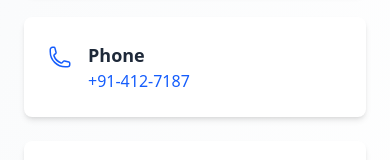
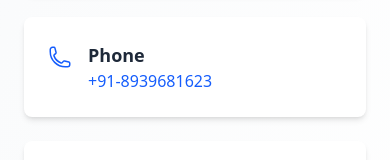
Before and after one commit to bnanupam/crytonova, a Next.js app: page /contact in a window 390 px wide. Shown: the part 427-587 px from the top of the page. Built offline with nearby package versions, Linux system fonts and the light colour scheme.

Commit message:
phone number updated

```diff
--- a/src/app/contact/page.tsx
+++ b/src/app/contact/page.tsx
@@ -32,7 +32,7 @@ export default function Contact() {
             <PhoneIcon className="h-6 w-6 text-blue-600 mt-1" />
             <div>
               <h3 className="text-lg font-semibold text-gray-800">Phone</h3>
-              <a href="tel:+1234567890" className="text-blue-600 hover:underline">+91-412-7187</a>
+              <a href="tel:+1234567890" className="text-blue-600 hover:underline">+91-8939681623</a>
             </div>
           </div>
 
```
